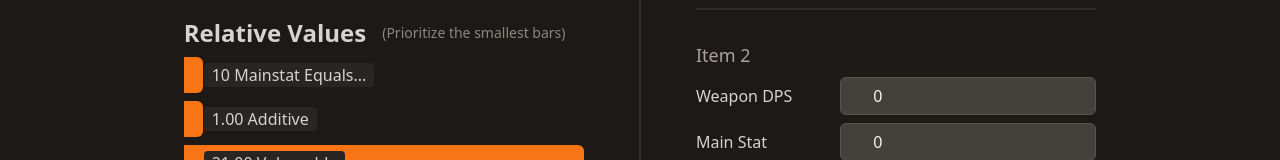
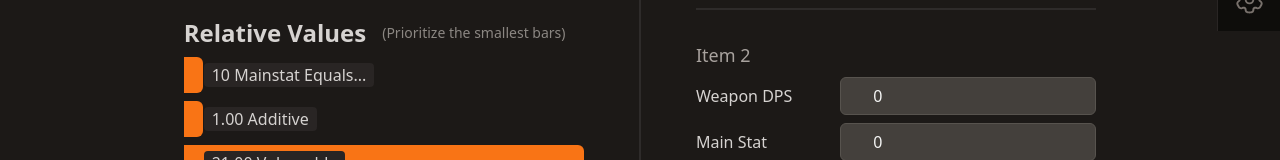
Before and after one commit to rcoopr/d4-damage-calc, a React (Vite) app: page / in a window 1280 px wide. Shown: the part 769-929 px from the top of the page. Built offline with nearby package versions, Linux system fonts and the light colour scheme; a web font is replaced by a local one.

Commit message:
reorganise sidebar layout props

```diff
--- a/src/app.tsx
+++ b/src/app.tsx
@@ -1,12 +1,20 @@
+import { LayoutWithSidebar, SidebarHandle } from './components/sidebar';
 import { Homepage } from './sections/main/section';
+import { Sidebar } from './sections/main/sidebar';
 
 export default function App() {
   return (
     <div className="flex flex-col overflow-x-auto items-center bg-stone-900 text-stone-300 selection:bg-primary/50 font-sans">
-      {/* <LayoutWithSidebar content={<Homepage />}>
-        <Sidebar />
-      </LayoutWithSidebar> */}
-      <Homepage />
+      <LayoutWithSidebar
+        id="settings"
+        side="right"
+        sidebar={<Sidebar />}
+        handle={
+          <SidebarHandle className="bg-stone-950/80 border-l border-stone-800 justify-end items-center p-4 flex flex-col" />
+        }
+      >
+        <Homepage />
+      </LayoutWithSidebar>
     </div>
   );
 }
--- a/src/components/sidebar.tsx
+++ b/src/components/sidebar.tsx
@@ -1,19 +1,47 @@
 import clsx from 'clsx';
+import { createContext, useContext, useMemo } from 'react';
+
+type SidebarConfig = {
+  id: string;
+  side: 'left' | 'right';
+};
+const defaultSidebarConfig: SidebarConfig = {
+  id: 'sidebar',
+  side: 'right',
+};
+const SidebarContext = createContext(defaultSidebarConfig);
 
 export function LayoutWithSidebar({
-  content,
+  sidebar,
+  handle,
   children,
+  ...sidebarConfig
 }: {
-  content: React.ReactNode;
-  children?: React.ReactNode;
-}) {
+  sidebar: React.ReactNode;
+  handle: React.ReactNode;
+  children: React.ReactNode;
+} & Partial<SidebarConfig>) {
+  const config = useMemo(() => ({ ...defaultSidebarConfig, ...sidebarConfig }), [sidebarConfig]);
+
   return (
-    <div className="flex flex-col overflow-x-auto items-center bg-stone-900 text-stone-300 selection:bg-primary/50 font-sans">
-      {content}
-      <Checkbox />
-      <Backdrop />
-      <Drawer>{children}</Drawer>
-    </div>
+    <SidebarContext.Provider value={config}>
+      <div className="flex flex-col overflow-x-auto items-center bg-stone-900 text-stone-300 selection:bg-primary/50 font-sans">
+        <Checkbox />
+        <div
+          className={clsx(
+            'transition-transform z-0 ease-out-quart duration-500',
+            config.side === 'left' ? 'peer-checked:translate-x-20' : 'peer-checked:-translate-x-20'
+          )}
+        >
+          {children}
+        </div>
+        <Backdrop />
+        <Drawer>
+          {sidebar}
+          {handle}
+        </Drawer>
+      </div>
+    </SidebarContext.Provider>
   );
 }
 
@@ -26,33 +54,54 @@ export function SidebarHandle({ className }: { className?: string }) {
 }
 
 function Drawer({ children }: { children?: React.ReactNode }) {
+  const { side } = useContext(SidebarContext);
+
   return (
-    <aside className="fixed right-0 top-0 bottom-0 w-80 border-l border-stone-500 peer-checked:translate-x-0 translate-x-80 transition-transform ease-out-quart">
+    <aside
+      className={clsx(
+        'fixed top-0 bottom-0 w-80 border-stone-500 peer-checked:translate-x-0 transition-transform ease-out-quart duration-300',
+        side === 'left' ? 'left-0 -translate-x-80 border-r' : 'right-0 translate-x-80 border-l'
+      )}
+    >
       {children}
     </aside>
   );
 }
+
 function Handle({ className, children }: { className?: string; children?: React.ReactNode }) {
+  const { side } = useContext(SidebarContext);
+
   return (
-    <div className={clsx('absolute w-16 top-0 bottom-0 right-full', className)}>{children}</div>
+    <div
+      className={clsx(
+        'fixed w-16 top-0 bottom-0',
+        side === 'left' ? 'left-full' : 'right-full',
+        className
+      )}
+    >
+      {children}
+    </div>
   );
 }
 
 function Backdrop() {
-  return (
-    <label htmlFor="sidebar" className="fixed inset-0 bg-stone-950/30 hidden peer-checked:block" />
-  );
+  const { id } = useContext(SidebarContext);
+
+  return <label htmlFor={id} className="fixed inset-0 bg-stone-950/30 hidden peer-checked:block" />;
 }
+
 function Checkbox() {
-  return (
-    <input id="sidebar" type="checkbox" className="fixed h-0 w-0 appearance-none opacity-0 peer" />
-  );
+  const { id } = useContext(SidebarContext);
+
+  return <input id={id} type="checkbox" className="fixed h-0 w-0 appearance-none opacity-0 peer" />;
 }
 
 function Toggle() {
+  const { id } = useContext(SidebarContext);
+
   return (
     <label
-      htmlFor="sidebar"
+      htmlFor={id}
       className="cursor-pointer relative z-10 text-stone-500 hover:text-stone-300"
     >
       <svg xmlns="http://www.w3.org/2000/svg" width="100%" viewBox="0 0 24 24">
--- a/src/sections/main/sidebar.tsx
+++ b/src/sections/main/sidebar.tsx
@@ -1,10 +1,8 @@
 import clsx from 'clsx';
-import { SidebarHandle } from '../../components/sidebar';
 import { stats } from '../../store/builds/stats/labels';
 
 export function Sidebar() {
   return (
-    <>
     <div className="absolute inset-0 flex flex-col p-8 bg-stone-950/90">
       <h3 className="uppercase text-stone-400 text-lg self-center mb-6 font-bold tracking-widest">
         Settings
@@ -61,7 +59,5 @@ export function Sidebar() {
         </li>
       </ul>
     </div>
-      <SidebarHandle className="bg-stone-950/80 border-l border-stone-800 justify-end items-center p-4 flex flex-col" />
-    </>
   );
 }
```
Lines whose indentation alone changed are shown as unchanged.
